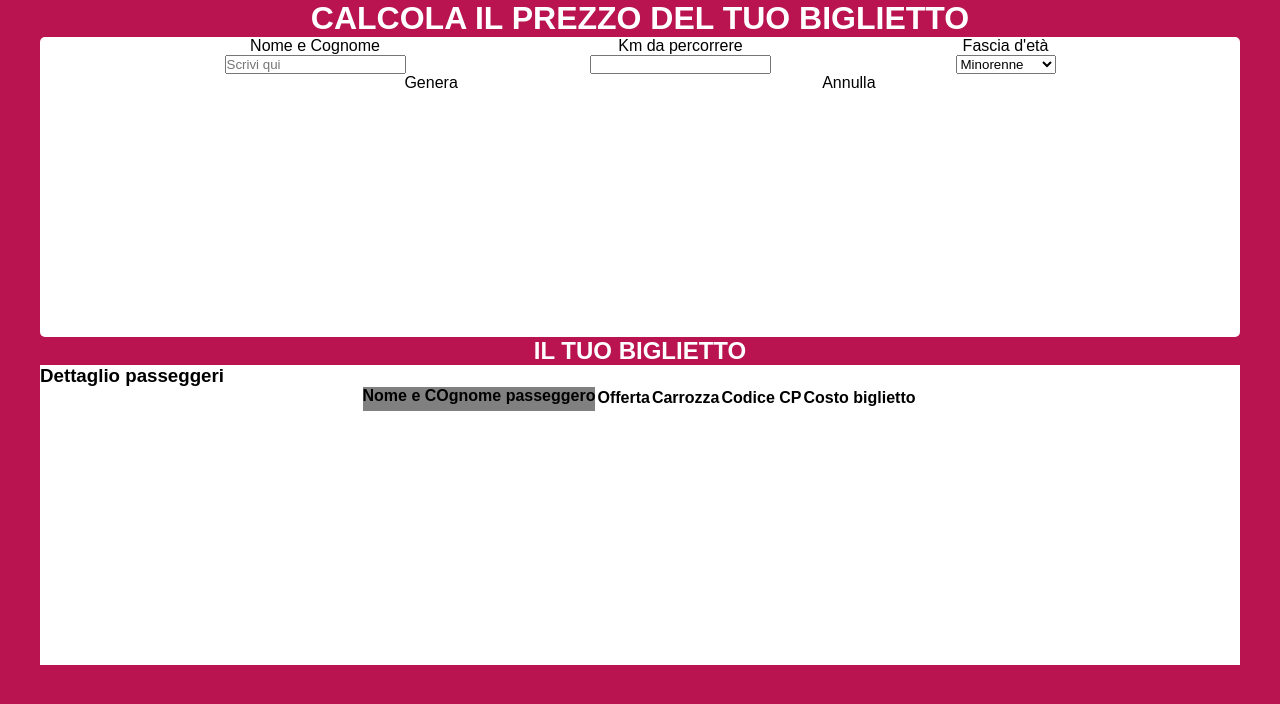
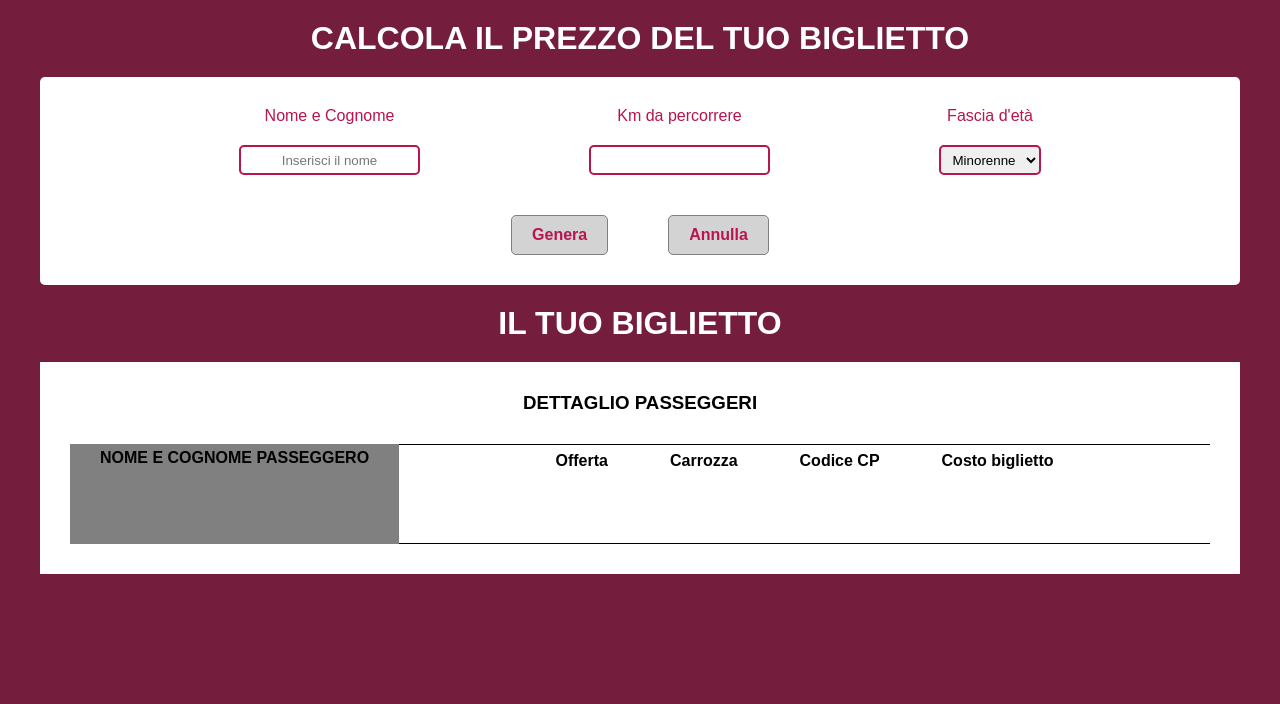
Before and after one commit to cristark/js-biglietto-treno-form, a plain HTML site: page index.html in a window 1280 px wide. Drawn offline with Linux system fonts and the light colour scheme.

Commit message:
major style adjs

```diff
--- a/css/style.css
+++ b/css/style.css
@@ -7,7 +7,7 @@
 
 body {
   font-family: sans-serif;
-  background-color: #b91450;
+  background-color: #751d3d;
   text-align: center;
 }
 
@@ -15,10 +15,17 @@ h1,
 h2 {
   color: white;
   text-transform: uppercase;
+  margin: 20px 0;
 }
 
-h3 {
-  text-align: left;
+h2 {
+  font-size: 2em;
+}
+
+h3,
+h4 {
+  text-transform: uppercase;
+  margin-bottom: 30px;
 }
 
 a {
@@ -28,8 +35,8 @@ a {
 /* | GENERATORE BIGLIETTO */
 .info_box {
   max-width: 1200px;
-  height: 300px; /* !DA CANCELLARE */
   margin: auto;
+  padding: 30px;
   background-color: #fff;
   border-radius: 5px;
 }
@@ -44,11 +51,47 @@ a {
   flex-direction: column;
 }
 
+.info_col label {
+  color: #b91450;
+  margin-bottom: 20px;
+}
+
+.info_col input,
+.info_col select {
+  height: 30px;
+  text-align: center;
+  border: 2px solid #b91450;
+  border-radius: 5px;
+}
+
+.info_box .info_row.center {
+  display: flex;
+  justify-content: center;
+  margin-top: 40px;
+}
+
+.btn {
+  margin: 0 30px;
+  background-color: lightgray;
+  color: #b91450;
+  font-weight: bold;
+  border: 1px solid gray;
+  padding: 10px 20px;
+  border-radius: 5px;
+  cursor: pointer;
+  transition: all 0.2s linear;
+}
+
+.btn:hover {
+  background-color: gray;
+  color: #fff;
+}
+
 /* | DETTAGLI BIGLIETTO */
 #detail_box {
   max-width: 1200px;
-  height: 300px; /* !DA CANCELLARE */
   margin: auto;
+  padding: 30px;
   background-color: #fff;
 }
 
@@ -59,4 +102,30 @@ a {
 
 .detail_container .detail_name {
   background-color: grey;
+  height: 100px;
+  padding: 5px 30px;
 }
+
+/* .detail_container .detail_name p {
+  margin-top: 30px;
+} */
+
+.detail_container .detail_info {
+  height: 100px;
+  padding: 5px 15px;
+  border-top: 1px solid black;
+  border-bottom: 1px solid black;
+  flex-grow: 1;
+}
+
+.detail_container .detail_info table {
+  margin: auto;
+}
+
+.detail_container .detail_info table tr td {
+  padding: 30px 0;
+}
+
+.detail_container .detail_info table tr th {
+  padding: 0 30px;
+}
--- a/index.html
+++ b/index.html
@@ -33,7 +33,7 @@
                     <!-- Sezione NOME + COGNOME -->
                     <div class="info_col">
                         <label for="name">Nome e Cognome</label>
-                        <input type="text" name="" id="name" placeholder="Scrivi qui">
+                        <input type="text" name="" id="name" placeholder="Inserisci il nome">
                     </div>
 
                     <!-- Sezione Km -->
@@ -54,7 +54,7 @@
                 </div>
 
                 <!-- Pulsanti di input -->
-                <div class="info_row">
+                <div class="info_row center">
                     <a id="generate" class="btn">Genera</a>
                     <a id="erase" class="btn">Annulla</a>
                 </div>
@@ -69,7 +69,7 @@
 
                 <div class="detail_container">
                     <div class="detail_name">
-                        <h4>Nome e COgnome passeggero</h4>
+                        <h4>Nome e Cognome passeggero</h4>
                         <p id="passenger_name"></p>
                     </div>
                     <div class="detail_info">
--- a/js/script.js
+++ b/js/script.js
@@ -1,7 +1,7 @@
 // VARIABILI
 var name, km, age, rate, basePrice, discount1, discount2, finalPrice, offerName;
 
-//FUNZIONE CHE GENERA I DATI AL CLICK DEL PULSANTE
+// | FUNZIONE CHE GENERA I DATI AL CLICK DEL PULSANTE
 var generateButton = document.getElementById("generate");
 
 generateButton.addEventListener("click", function() {
@@ -41,7 +41,7 @@ generateButton.addEventListener("click", function() {
     var max = 100000;
     var discountCode = Math.floor(Math.random() * (max - min) ) + min;
 
-    // STAMPA DATI SU TIKET DETAIL
+    // STAMPA DATI SU TICKET DETAIL
     document.getElementById('passenger_name').innerHTML = name;
 
     document.getElementById('discount_name').innerHTML = offerName;
@@ -50,7 +50,7 @@ generateButton.addEventListener("click", function() {
     document.getElementById('final_price').innerHTML = finalPrice.toFixed(2) + ' €';
 });
 
-//FUNZIONE CHE CANCELLA I DATI AL CLICK DEL RELATIVO PULSANTE
+// | FUNZIONE CHE CANCELLA I DATI AL CLICK DEL RELATIVO PULSANTE
 var eraseButton = document.getElementById("erase");
 
 eraseButton.addEventListener("click", function() {
```
